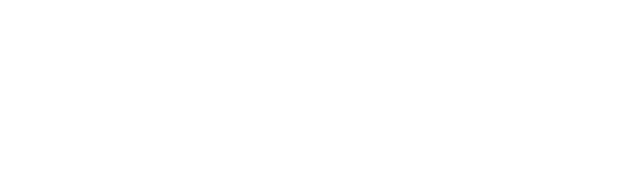
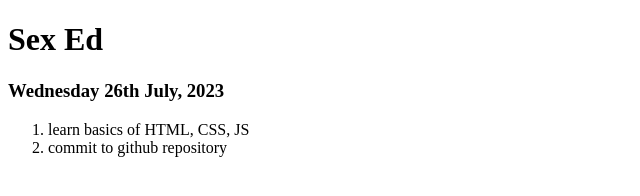
Before and after one commit to mihirk98/sexEd, a plain HTML site: page index.html in a window 1280 px wide. Shown: the whole page, without its empty margins (0-640 px from the left). Drawn offline with Linux system fonts and the light colour scheme.

Commit message:
first version

```diff
--- a/index.html
+++ b/index.html
@@ -1,3 +1,27 @@
-<html>
+<!DOCTYPE html>
+<html lang="en-us">
+
+<head>
+
+    <meta charset="UTF-8">
+    <meta name="viewport" content="width=device-width, initial-scale=1">
+
+    <title>SexEd</title>
+
+</head>
+
+<body>
+    <main>
+
+        <body>
+            <h1>Sex Ed</h1>
+            <h3>Wednesday 26th July, 2023</h3>
+            <ol>
+                <li>learn basics of HTML, CSS, JS</li>
+                <li>commit to github repository</li>
+            </ol>
+        </body>
+    </main>
+</body>
 
 </html>
```
